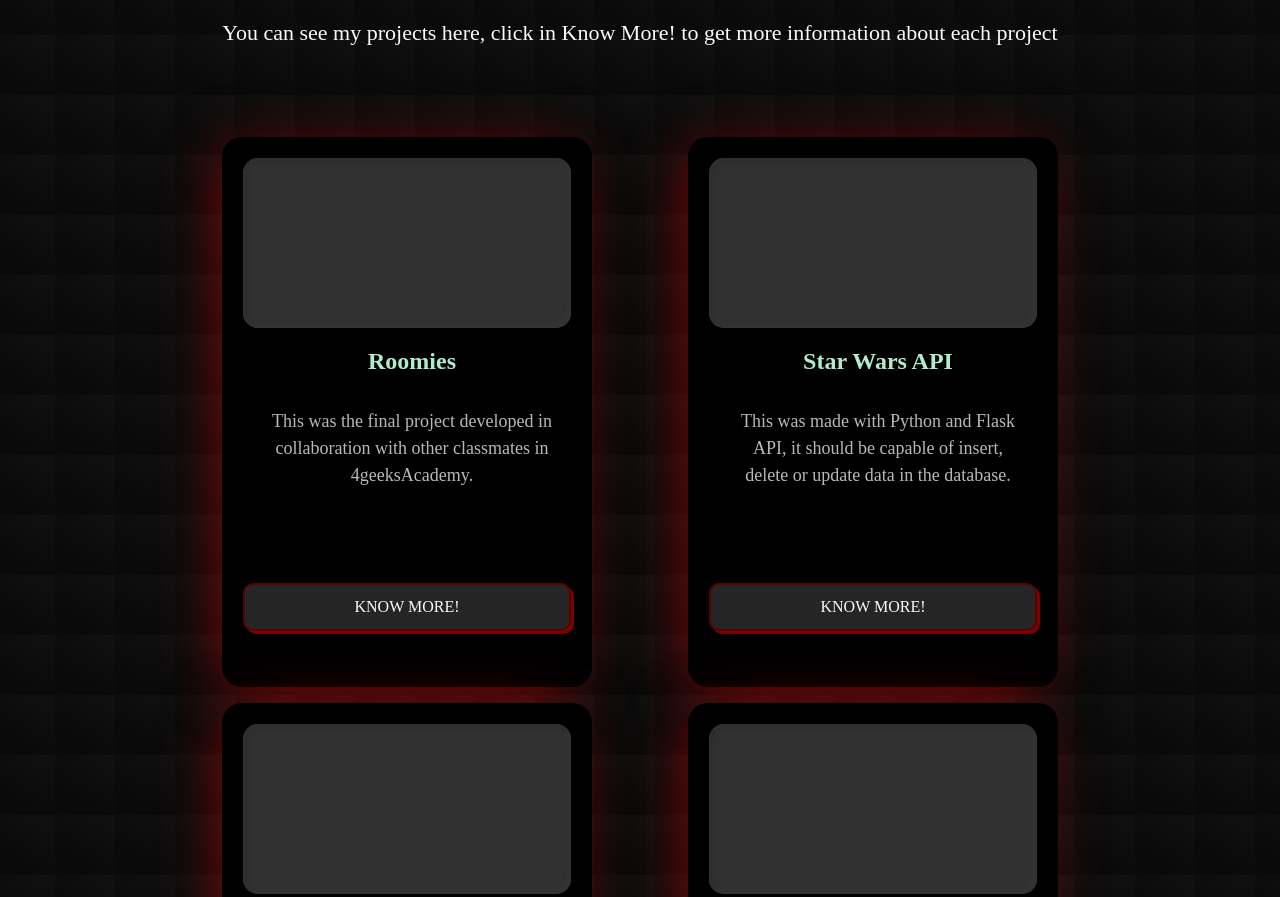
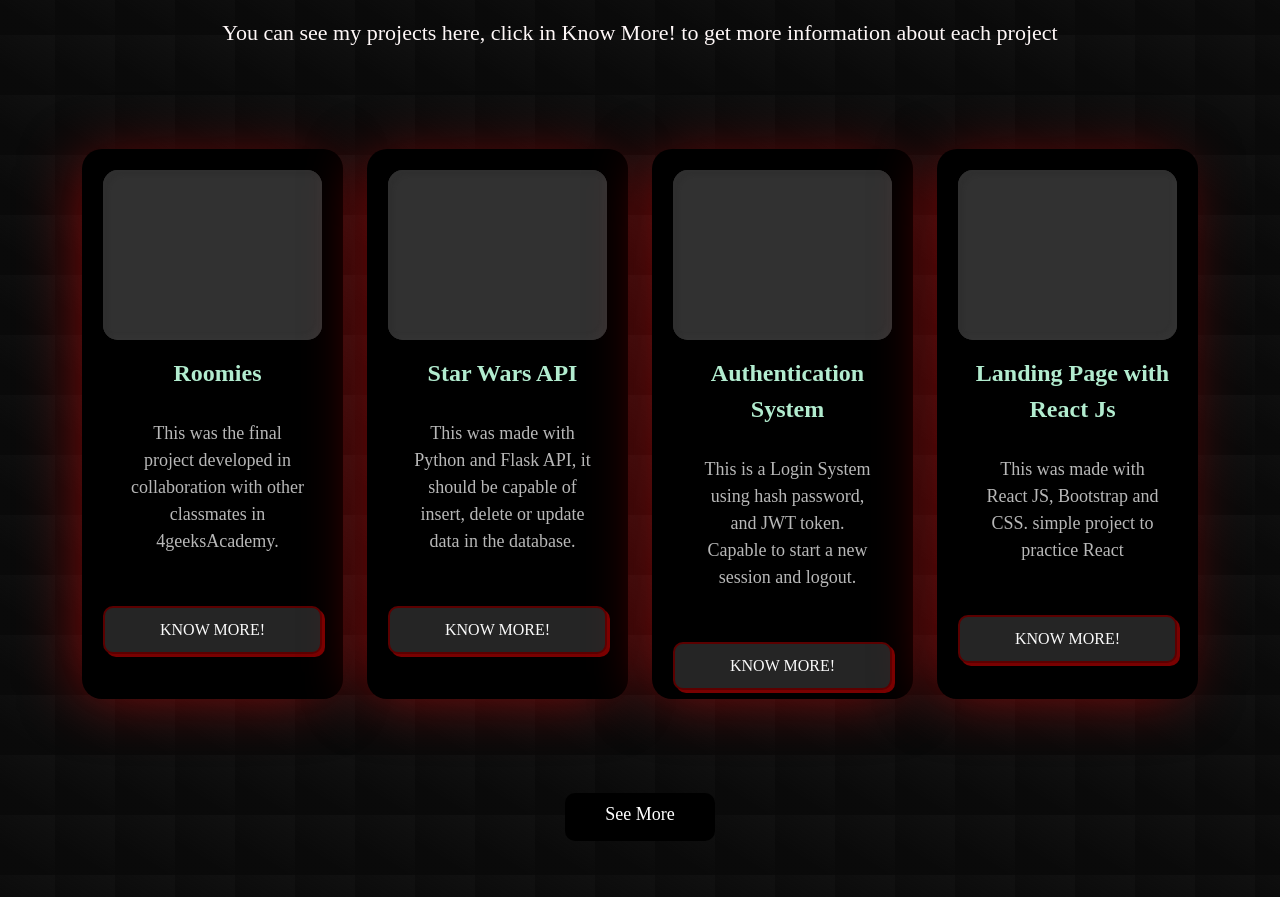
Before and after one commit to Sharguidev/personal-portafolio, a React app: page / in a window 1280 px wide. Shown: the part 920-1817 px from the top of the page. Built offline with nearby package versions, Linux system fonts and the light colour scheme; no server answers; a web font is replaced by a local one.

Commit message:
cards in the same row

```diff
--- a/src/front/js/component/cardProjects.js
+++ /dev/null
@@ -1,50 +0,0 @@
-import React, { useContext } from "react";
-import { Link } from "react-router-dom";
-import "./../../styles/cardsProject.css";
-import { Btn_page_project } from "./downloadCV";
-import { Context } from "../store/appContext";
-
-
-export default function CardProjects() {
-
-    const { store } = useContext(Context);
-
-    return (
-
-        <div className="container">
-            <div className="d-flex flex-wrap justify-content-center w-full">
-                {store.projects.map((project, index) => {
-                    return <ProjectsItems key={index} project={project} />
-                })}
-
-            </div>
-
-            {ProjectsItems}
-
-        </div>
-
-    );
-
-};
-
-
-const ProjectsItems = ({ project }) => {
-    return (
-
-        <div>
-
-            <div className="card mx-5 my-2" style={{ marginTop: "100px" }}>
-                <div className="card-image"></div>
-                <p className="card-title">{project.title}</p>
-                <p className="card-body">
-                    {project.description}
-                </p>
-                <Btn_page_project />
-            </div>
-
-
-        </div>
-    );
-
-
-};
--- /dev/null
+++ b/src/front/js/component/cardProjects.jsx
@@ -0,0 +1,54 @@
+import React, { useContext } from "react";
+import { Link } from "react-router-dom";
+import "./../../styles/cardsProject.css";
+import { Btn_page_project } from "./downloadCV";
+import { Context } from "../store/appContext";
+
+
+export default function CardProjects() {
+
+    const { store } = useContext(Context);
+
+    return (
+
+        <div className="container">
+            <div className="row justify-content-center">
+                {store.projects.map((project, index) => {
+                    return (
+                        <div key={index} className="col-12 col-md-3 mb-4 d-flex justify-content-center">
+                            <ProjectsItems project={project} />
+                        </div>
+
+                    );
+                })}
+
+            </div>
+
+
+
+        </div>
+
+    );
+
+};
+
+
+const ProjectsItems = ({ project }) => {
+    return (
+
+        <div className="card" >
+            <div className="card-image"></div>
+            <p className="card-title">{project.title}</p>
+            <p className="card-body">
+                {project.description}
+            </p>
+            <Btn_page_project />
+        </div>
+
+
+
+
+    );
+
+
+};
--- a/src/front/js/component/footer.jsx
+++ b/src/front/js/component/footer.jsx
@@ -5,8 +5,8 @@ import "./../../styles/footer.css";
 export function Footer() {
 	return (
 
-		<div className="container-footer mt-5">
-			<footer className="pie-pagina gap-5">
+		<div className="container-footer mt-5 w-100">
+			<footer className="pie-pagina ">
 				<div className="grupo-1">
 					<div className="box">
 						<figure className="imagen">
@@ -23,7 +23,7 @@ export function Footer() {
 					<div className="box mt-5">
 						<h2 >Follow Me</h2>
 						<div className="red-social">
-							<a href="https://www.facebook.com/" target="_blank" rel="noopener noreferrer">
+							<a href="https://github.com/Sharguidev" target="_blank" rel="noopener noreferrer">
 								<i className="fa-brands fa-github"></i>
 							</a>
 							<a href="https://www.linkedin.com/in/guillermo-obando-0978b41aa/" target="_blank" rel="noopener noreferrer">
--- a/src/front/js/pages/home.js
+++ b/src/front/js/pages/home.js
@@ -3,7 +3,7 @@ import { Link } from "react-router-dom";
 import { Context } from "../store/appContext";
 import rigoImageUrl from "../../img/rigo-baby.jpg";
 import "../../styles/home.css";
-import CardProjects from "../component/cardProjects.js";
+import CardProjects from "../component/cardProjects.jsx";
 import { Skills } from "../component/skills.jsx";
 import { ContactForm } from "../component/contactForm.jsx";
 
@@ -23,7 +23,7 @@ export const Home = () => {
 				<h1>My Web developed projects</h1> <br />
 				<p>You can see my projects here, click in Know More! to get more information about each project</p>
 			</div>
-			<div className="d-flex card-projects" >
+			<div className="container-fluid justify-content-center card-projects" >
 				<CardProjects />
 			</div>
 			<div>
--- a/src/front/styles/cardsProject.css
+++ b/src/front/styles/cardsProject.css
@@ -1,16 +1,16 @@
 .card {
-    margin-top: 50px;
+    margin-top: 20px;
     padding: 20px;
-    width: 370px;
+    width: 600px;
+    max-width: 700px;
     height: 550px;
-    min-height: 550px;
-    max-height: 550px;
     border-radius: 20px;
     background: #000000;
     box-shadow: -9px 5px 61px -10px rgba(250, 0, 0, 0.51);
     -webkit-box-shadow: -9px 5px 61px -10px rgba(250, 0, 0, 0.51);
     -moz-box-shadow: -9px 5px 61px -10px rgba(250, 0, 0, 0.51);
     transition: 0.4s;
+
 }
 
 .card:hover {
--- a/src/front/styles/footer.css
+++ b/src/front/styles/footer.css
@@ -15,7 +15,7 @@
 
 .pie-pagina .grupo-1 {
     width: 100%;
-    max-width: 1200px;
+    /* max-width: 1200px; */
     margin: auto;
     display: grid;
     grid-template-columns: repeat(3, 1fr);
```
